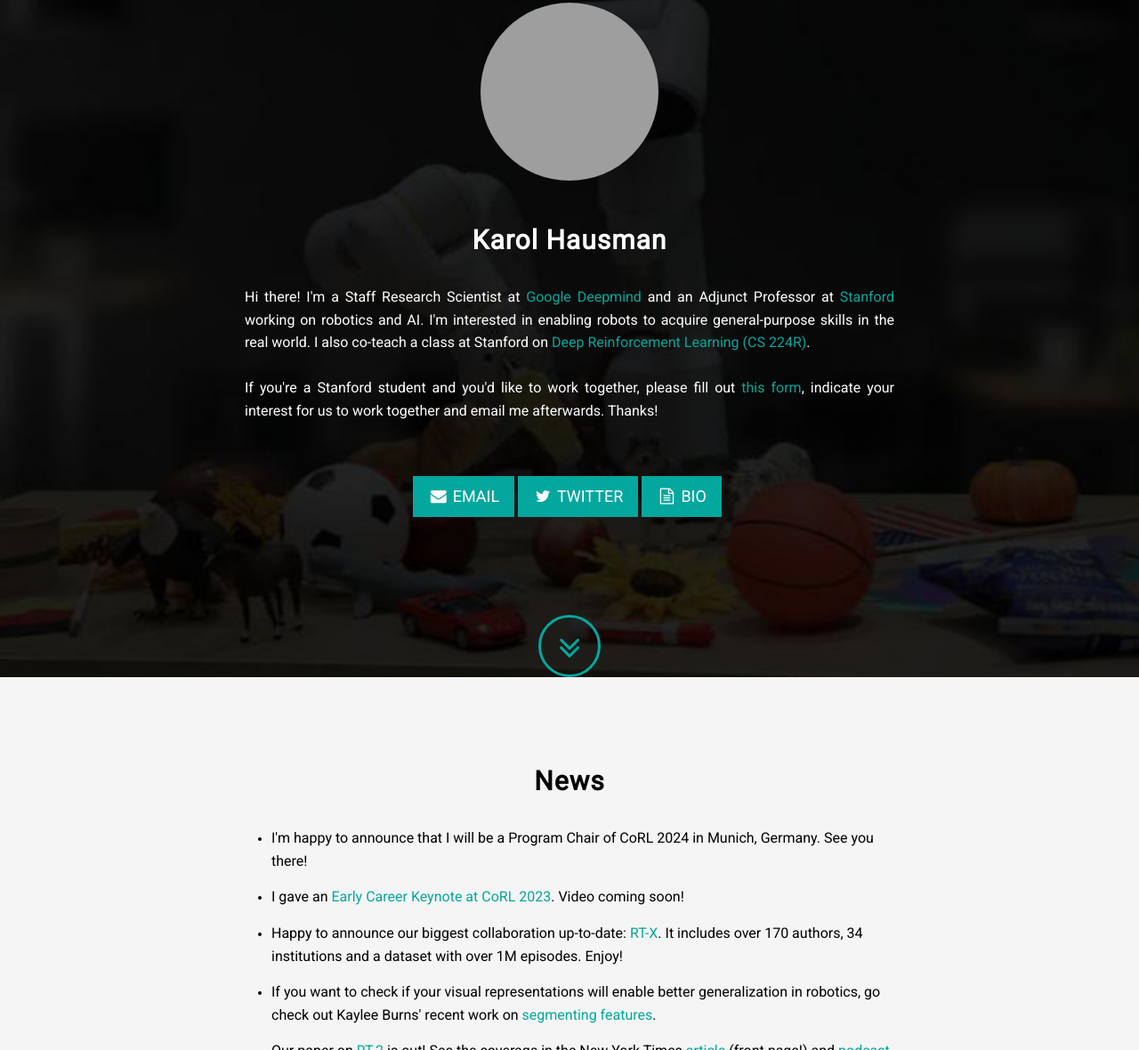
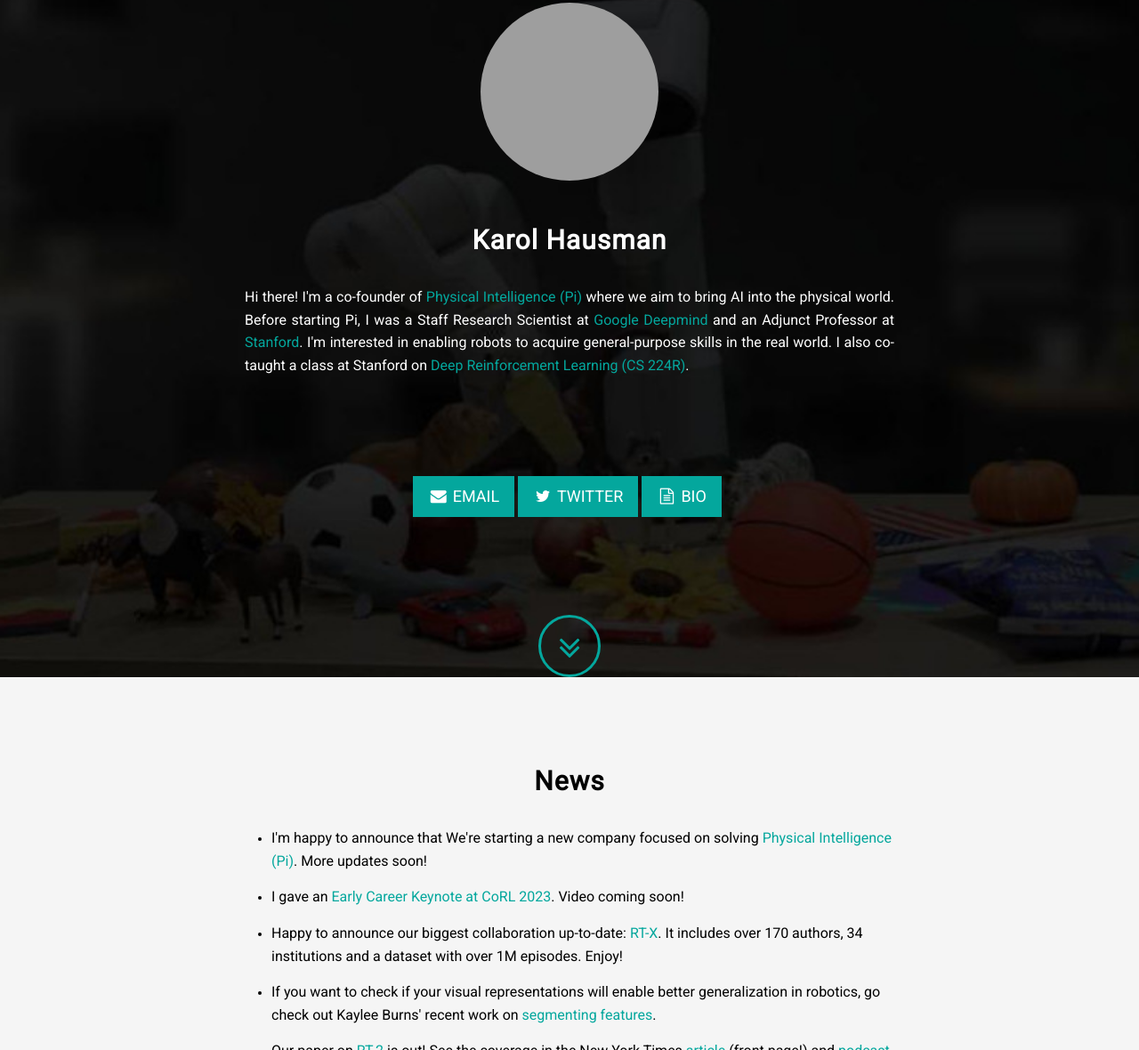
Before and after one commit to KarolHausman/KarolHausman.github.io, a plain HTML site: page index.html in a window 1280 px wide. Shown: the part 97-1277 px from the top of the page at 89% size. Drawn offline with Linux system fonts and the light colour scheme; grey boxes are pictures that could not be loaded.

Commit message:
Introducing Pi

```diff
--- a/index.html
+++ b/index.html
@@ -115,11 +115,11 @@
                 		<h2 class="text-center text-padded">Karol Hausman</h2>
                 		<p>
 
-Hi there! I'm a Staff Research Scientist at <a href="https://ai.google/research/teams/brain/robotics/" target="_blank">Google Deepmind</a> and an Adjunct Professor at <a href="https://www.stanford.edu/" target="_blank">Stanford</a> working on robotics and AI. I'm interested in enabling robots to acquire general-purpose skills in the real world. I also co-teach a class at Stanford on <a href="http://cs224r.github.io/" target="_blank">Deep Reinforcement Learning (CS 224R)</a>.
+Hi there! I'm a co-founder of <a href="https://physicalintelligence.company" target="_blank">Physical Intelligence (Pi)</a> where we aim to bring AI into the physical world. Before starting Pi, I was a Staff Research Scientist at <a href="https://ai.google/research/teams/brain/robotics/" target="_blank">Google Deepmind</a> and an Adjunct Professor at <a href="https://www.stanford.edu/" target="_blank">Stanford</a>. I'm interested in enabling robots to acquire general-purpose skills in the real world. I also co-taught a class at Stanford on <a href="http://cs224r.github.io/" target="_blank">Deep Reinforcement Learning (CS 224R)</a>.
 
 <br><br>
-<!--If you're interested in working with me at <a href="https://ai.google/research/teams/brain/robotics/" target="_blank">Google Brain</a>, please get in touch with me once you're in the host-matching stage. -->
-If you're a Stanford student and you'd like to work together, please fill out <a href="https://docs.google.com/forms/d/e/1FAIpQLSf8-OBYUHyoZ7qqWuNKUW08gksYg8e3WskysApE_fuSqwHRJQ/viewform" target="_blank">this form</a>, indicate your interest for us to work together and email me afterwards. Thanks!
+<!--If you're interested in working with me at <a href="https://ai.google/research/teams/brain/robotics/" target="_blank">Google Brain</a>, please get in touch with me once you're in the host-matching stage.
+If you're a Stanford student and you'd like to work together, please fill out <a href="https://docs.google.com/forms/d/e/1FAIpQLSf8-OBYUHyoZ7qqWuNKUW08gksYg8e3WskysApE_fuSqwHRJQ/viewform" target="_blank">this form</a>, indicate your interest for us to work together and email me afterwards. Thanks! -->
 
 <!--I investigate interactive perception, by which robots use their manipulation capabilities to gain the most useful perceptual information to model the world and inform intelligent decision making.
 I apply the paradigm of generating motion to improve state estimation (interactive perception) and task execution (reinforcement learning), in which I show that coupling perception and control together can be beneficial for both fields.
@@ -169,7 +169,7 @@ My research interests lie in active state estimation, control generation and mac
                     </li>
                     -->
 <li>
-                        <p> I'm happy to announce that I will be a Program Chair of CoRL 2024 in Munich, Germany. See you there!</p>
+                        <p> I'm happy to announce that We're starting a new company focused on solving <a href="https://physicalintelligence.company" target="_blank">Physical Intelligence (Pi)</a>. More updates soon!</p>
 </li>
 <li>
                         <p> I gave an <a href="https://www.corl2023.org/speakers" target="_blank">Early Career Keynote at CoRL 2023</a>. Video coming soon!</p>
```
